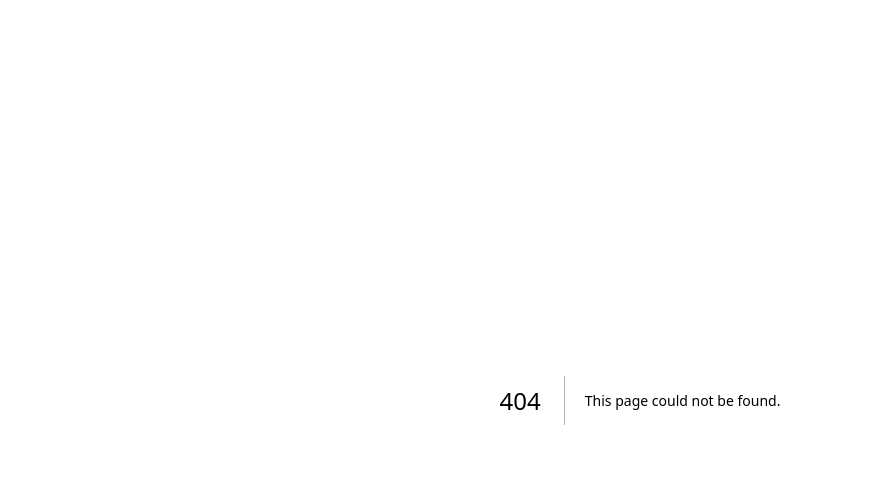
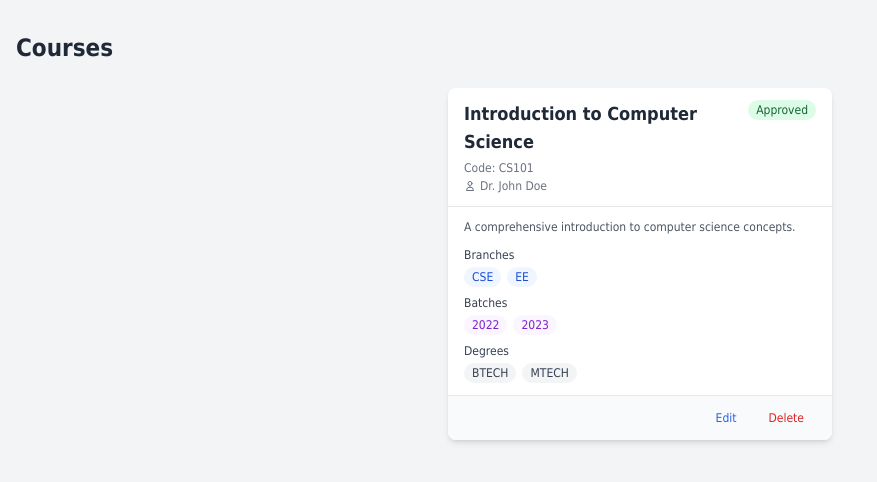
Before and after one commit to Samarthsinghal28/AIMS-Portal, a Next.js app in the folder frontend/: page /courses in a window 1280 px wide. Before the commit this address had no page. Shown: the top 482 px of the page, without its empty margins (0-877 px from the left). Built offline with nearby package versions, Linux system fonts and the light colour scheme.

Commit message:
course card added

```diff
--- /dev/null
+++ b/frontend/src/app/courses/page.tsx
@@ -0,0 +1,46 @@
+"use client";
+
+import { NextPage } from 'next';
+import {Course} from '../../components/course-card';
+import CourseCard from '../../components/course-card';
+
+const CoursesPage: NextPage = () => {
+  const sampleCourse: Course = {
+    _id: '1',
+    courseCode: 'CS101',
+    title: 'Introduction to Computer Science',
+    description: 'A comprehensive introduction to computer science concepts.',
+    instructor: {
+      name: 'Dr. John Doe'
+    },
+    status: 'approved',
+    branches: ['CSE', 'EE'],
+    batches: [2022, 2023],
+    degrees: ['BTECH', 'MTECH'],
+  };
+
+  const handleEdit = (course: Course) => {
+    console.log('Edit course:', course);
+  };
+
+  const handleDelete = (courseId: string) => {
+    console.log('Delete course:', courseId);
+  };
+
+  return (
+    <div className="min-h-screen bg-gray-100 py-8">
+      <div className="container mx-auto px-4">
+        <h1 className="text-2xl font-bold text-gray-800 mb-6">
+          Courses
+        </h1>
+        <CourseCard
+          course={sampleCourse}
+          onEdit={handleEdit}
+          onDelete={handleDelete}
+        />
+      </div>
+    </div>
+  );
+};
+
+export default CoursesPage;
--- /dev/null
+++ b/frontend/src/components/course-card.tsx
@@ -0,0 +1,156 @@
+// components/CourseCard.tsx
+import React from 'react';
+
+export interface Course {
+_id?: string;
+courseCode: string;
+title: string;
+description: string;
+instructor: {
+    name: string;
+};
+status: 'pending' | 'approved';
+branches: Array<'CSE' | 'EE' | 'Civil'>;
+batches: number[];
+degrees: Array<'BTECH' | 'MTECH'>;
+}
+
+
+interface CourseCardProps {
+course: Course;
+onEdit?: (course: Course) => void;
+onDelete?: (courseId: string) => void;
+}
+
+const CourseCard: React.FC<CourseCardProps> = ({
+course,
+onEdit,
+onDelete
+}) => {
+return (
+    <div className="max-w-sm mx-auto bg-white rounded-lg shadow-md overflow-hidden">
+    {/* Card Header */}
+    <div className="px-4 py-3 border-b border-gray-200">
+        <div className="flex justify-between items-start">
+        <div>
+            <h2 className="text-lg font-semibold text-gray-800">
+            {course.title}
+            </h2>
+            <div className="space-y-0.5 mt-1">
+            <p className="text-xs text-gray-500">
+                Code: {course.courseCode}
+            </p>
+            <div className="flex items-center text-xs text-gray-500">
+                <svg
+                className="w-3 h-3 mr-1"
+                fill="none"
+                strokeLinecap="round"
+                strokeLinejoin="round"
+                strokeWidth="2"
+                viewBox="0 0 24 24"
+                stroke="currentColor"
+                >
+                <path d="M16 7a4 4 0 11-8 0 4 4 0 018 0zM12 14a7 7 0 00-7 7h14a7 7 0 00-7-7z" />
+                </svg>
+                <span>{course.instructor.name}</span>
+            </div>
+            </div>
+        </div>
+        <div className={`px-2 py-0.5 rounded-full text-xs ${
+            course.status === 'approved'
+            ? 'bg-green-100 text-green-800'
+            : 'bg-yellow-100 text-yellow-800'
+        }`}>
+            {course.status.charAt(0).toUpperCase() + course.status.slice(1)}
+        </div>
+        </div>
+    </div>
+
+    {/* Rest of the card remains the same */}
+    <div className="px-4 py-3">
+        <div className="mb-3">
+        <p className="text-xs text-gray-600">
+            {course.description}
+        </p>
+        </div>
+
+        <div className="space-y-2">
+        {/* Branches */}
+        <div>
+            <h3 className="text-xs font-medium text-gray-700 mb-1">
+            Branches
+            </h3>
+            <div className="flex flex-wrap gap-1.5">
+            {course.branches.map((branch) => (
+                <span
+                key={branch}
+                className="px-2 py-0.5 text-xs bg-blue-50 text-blue-700 rounded-full"
+                >
+                {branch}
+                </span>
+            ))}
+            </div>
+        </div>
+
+        {/* Batches */}
+        <div>
+            <h3 className="text-xs font-medium text-gray-700 mb-1">
+            Batches
+            </h3>
+            <div className="flex flex-wrap gap-1.5">
+            {course.batches.map((batch) => (
+                <span
+                key={batch}
+                className="px-2 py-0.5 text-xs bg-purple-50 text-purple-700 rounded-full"
+                >
+                {batch}
+                </span>
+            ))}
+            </div>
+        </div>
+
+        {/* Degrees */}
+        <div>
+            <h3 className="text-xs font-medium text-gray-700 mb-1">
+            Degrees
+            </h3>
+            <div className="flex flex-wrap gap-1.5">
+            {course.degrees.map((degree) => (
+                <span
+                key={degree}
+                className="px-2 py-0.5 text-xs bg-gray-100 text-gray-700 rounded-full"
+                >
+                {degree}
+                </span>
+            ))}
+            </div>
+        </div>
+        </div>
+    </div>
+
+    {/* Card Footer */}
+    {(onEdit || onDelete) && (
+        <div className="px-4 py-2 bg-gray-50 border-t border-gray-200 flex justify-end space-x-2">
+        {onEdit && (
+            <button
+            onClick={() => onEdit(course)}
+            className="px-3 py-1.5 text-xs font-medium text-blue-600 hover:text-blue-700 focus:outline-none"
+            >
+            Edit
+            </button>
+        )}
+        {onDelete && course._id && (
+            <button
+            onClick={() => onDelete(course._id!)}
+            className="px-3 py-1.5 text-xs font-medium text-red-600 hover:text-red-700 focus:outline-none"
+            >
+            Delete
+            </button>
+        )}
+        </div>
+    )}
+    </div>
+);
+};
+
+export default CourseCard;
```
Also changed, not shown: 1 other file (tests, documents, lock files or other folders).
